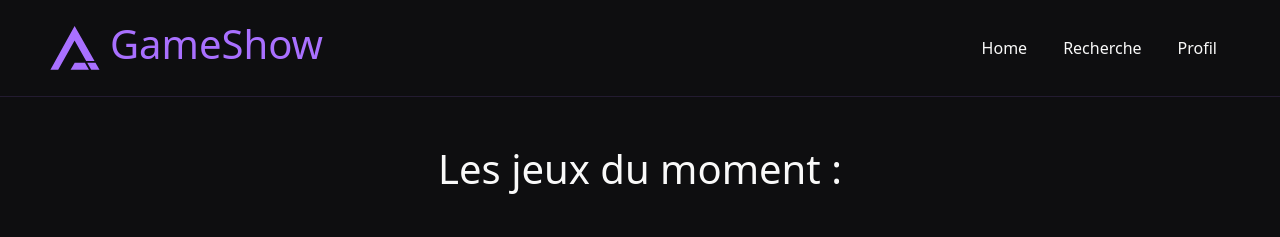
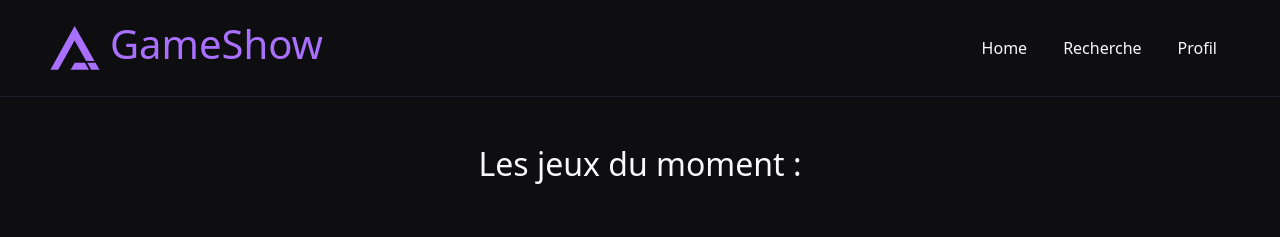
Before and after one commit to AntoineAvn/react-videoGames, a React (Vite) app: page / in a window 1280 px wide. Shown: the top 237 px of the page. Built offline with nearby package versions, Linux system fonts and the light colour scheme; no server answers.

Commit message:
decrease font-size

```diff
--- a/src/components/Home/Home.jsx
+++ b/src/components/Home/Home.jsx
@@ -50,7 +50,7 @@ const Home = () => {
 
   return (
     <div className="app container">
-      <h1 className="text-center m-5">Les jeux du moment :</h1>
+      <h2 className="text-center m-5">Les jeux du moment :</h2>
       <div className="text-end mb-4">
         <label htmlFor="sort">Trier par :</label>
         <select id="sort" value={sort} onChange={handleSortChange} className='m-2'>
```
